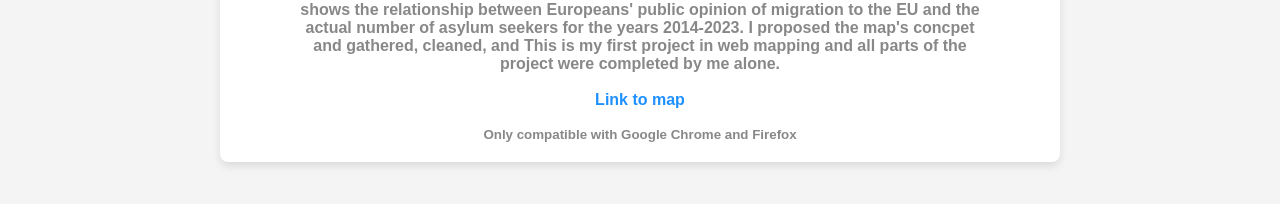
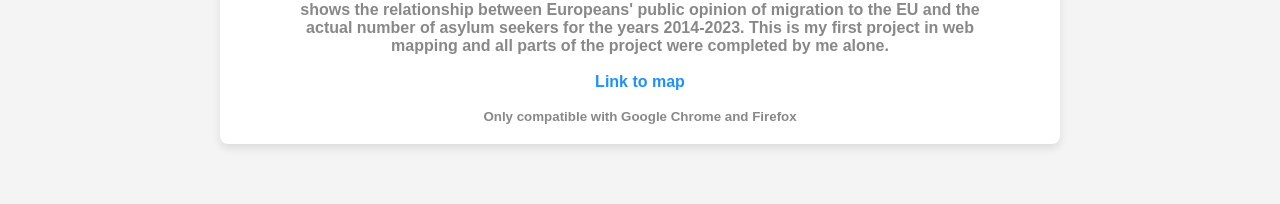
Before and after one commit to guscling/GIS_portfolio, a plain HTML site: page migration_map.html in a window 1280 px wide. Shown: the part 524-728 px from the top of the page. Drawn offline with Linux system fonts and the light colour scheme.

Commit message:
Update migration_map.html

```diff
--- a/migration_map.html
+++ b/migration_map.html
@@ -93,7 +93,7 @@
         <a href="https://guscling.github.io/geog456/Final%20Project/migration_map" class="map">
             <img src="./Migration map.png" alt="Migration Map" id="map">
         </a>
-        <h4>This map was created as part of a project for a web mapping class. This Leaflet-based map shows the relationship between Europeans' public opinion of migration to the EU and the actual number of asylum seekers for the years 2014-2023. I proposed the map's concpet and gathered, cleaned, and  This is my first project in web mapping and all parts of the project were completed by me alone. <br><br>
+        <h4>This map was created as part of a project for a web mapping class. This Leaflet-based map shows the relationship between Europeans' public opinion of migration to the EU and the actual number of asylum seekers for the years 2014-2023. This is my first project in web mapping and all parts of the project were completed by me alone. <br><br>
         <a href="https://guscling.github.io/geog456/Final%20Project/migration_map">Link to map</a> <br><br>
         <h4 style="font-size:smaller">Only compatible with Google Chrome and Firefox</h4>
     </div>
```
